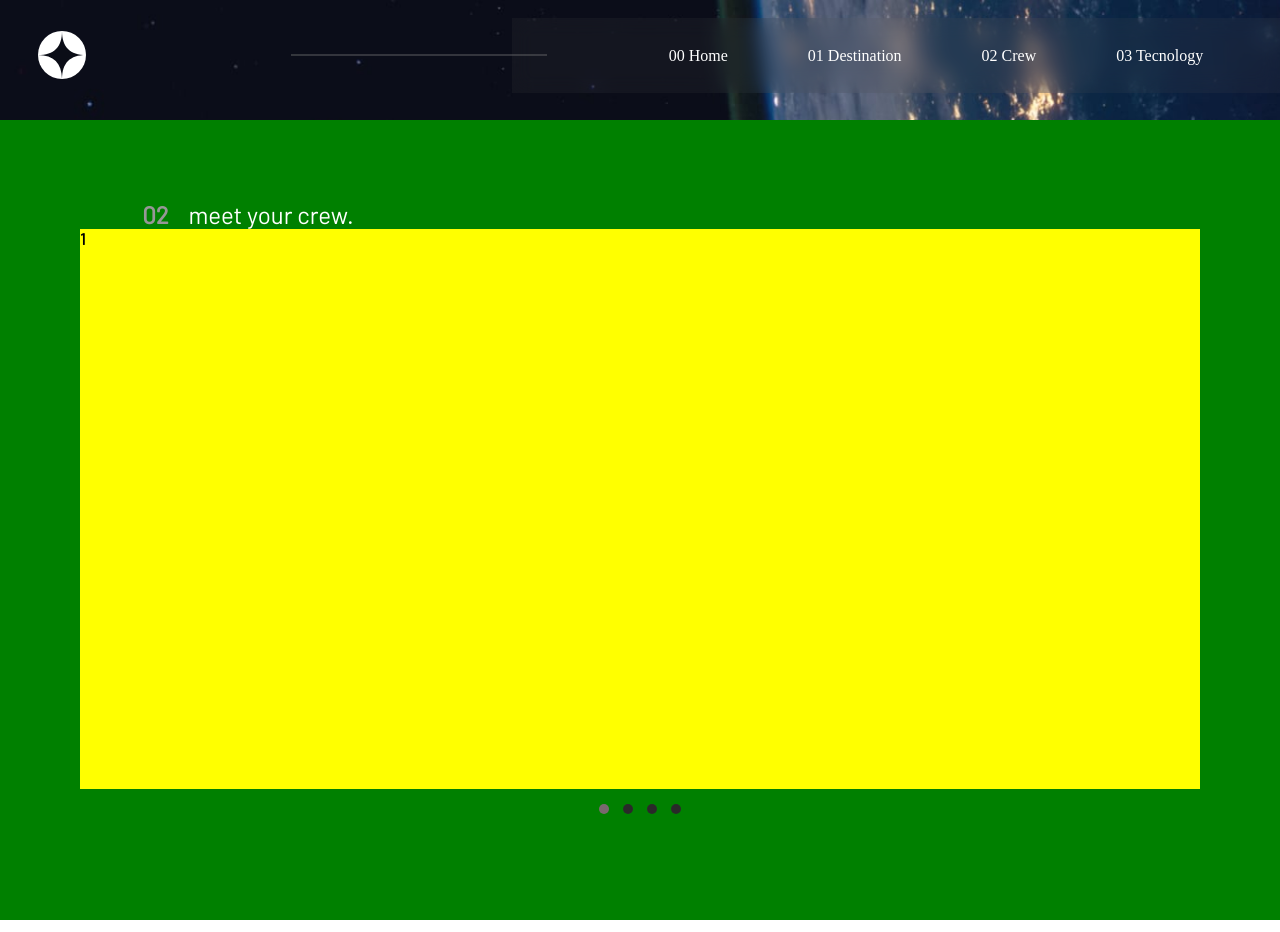
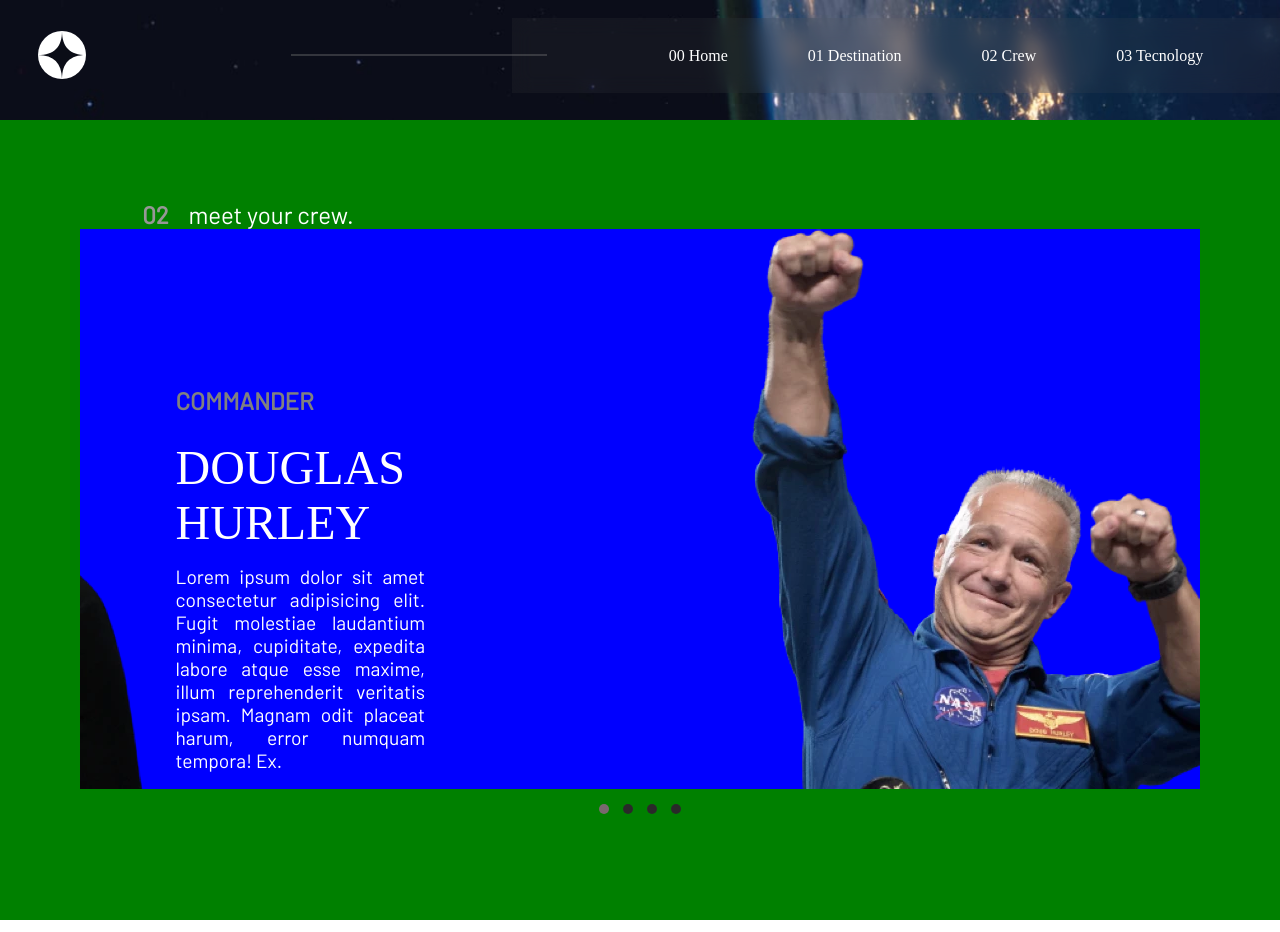
Before and after one commit to lucaslopeslima/space-website, a plain HTML site: page index.html in a window 1280 px wide. Drawn offline with nearby package versions, Linux system fonts and the light colour scheme; a web font is replaced by a local one.

Commit message:
crew done

```diff
--- a/index.html
+++ b/index.html
@@ -92,10 +92,48 @@
                 <h2 class="nav-menu-active-txt"><span>02 </span> meet your crew.</h2>
                 <div class="tecnology-slide">
                     <div class="owl-carousel owl-theme">
-                        <div class="item"><h4>1</h4></div>
-                        <div class="item"><h4>2</h4></div>
-                        <div class="item"><h4>3</h4></div>
-                        <div class="item"><h4>4</h4></div>
+                        <div class="item">
+                            <div class="item-content-wrap">
+                                <div class="item-txt">
+                                    <h3>Commander</h3>
+                                    <h2>Douglas Hurley</h2>
+                                    <p>Lorem ipsum dolor sit amet consectetur adipisicing elit. Fugit molestiae laudantium minima, cupiditate, expedita labore atque esse maxime, illum reprehenderit veritatis ipsam. Magnam odit placeat harum, error numquam tempora! Ex.</p>
+                                </div>
+                                <div class="item-img">
+                                    <img src="assets/crew/image-douglas-hurley.webp" alt="">
+                                </div>
+                            </div><!--item-content-wrap-->
+                        </div>
+                        <div class="item"><div class="item-content-wrap">
+                            <div class="item-txt">
+                                <h3>Mission Specialist</h3>
+                                <h2>mark shuttleworth</h2>
+                                <p>Lorem ipsum dolor sit amet consectetur adipisicing elit. Fugit molestiae laudantium minima, cupiditate, expedita labore atque esse maxime, illum reprehenderit veritatis ipsam. Magnam odit placeat harum, error numquam tempora! Ex.</p>
+                            </div>
+                            <div class="item-img">
+                                <img src="assets/crew/image-mark-shuttleworth.webp" alt="">
+                            </div>
+                        </div><!--item-content-wrap--></div>
+                        <div class="item"><div class="item-content-wrap">
+                            <div class="item-txt">
+                                <h3>pilot</h3>
+                                <h2>victor glover</h2>
+                                <p>Lorem ipsum dolor sit amet consectetur adipisicing elit. Fugit molestiae laudantium minima, cupiditate, expedita labore atque esse maxime, illum reprehenderit veritatis ipsam. Magnam odit placeat harum, error numquam tempora! Ex.</p>
+                            </div>
+                            <div class="item-img">
+                                <img src="assets/crew/image-victor-glover.webp" alt="">
+                            </div>
+                        </div><!--item-content-wrap--></div>
+                        <div class="item"><div class="item-content-wrap">
+                            <div class="item-txt">
+                                <h3>flight engineer</h3>
+                                <h2>anoushen ansari</h2>
+                                <p>Lorem ipsum dolor sit amet consectetur adipisicing elit. Fugit molestiae laudantium minima, cupiditate, expedita labore atque esse maxime, illum reprehenderit veritatis ipsam. Magnam odit placeat harum, error numquam tempora! Ex.</p>
+                            </div>
+                            <div class="item-img">
+                                <img src="assets/crew/image-anousheh-ansari.webp" alt="">
+                            </div>
+                        </div><!--item-content-wrap--></div>
                     </div>
                 </div>
 
--- a/style/main.scss
+++ b/style/main.scss
@@ -377,7 +377,39 @@ main{
             .item{
               width: 100vw;
               height: 70vh;
-              background-color: yellow;
+              /* background-color: yellow; */
+              .item-content-wrap{
+                display: flex;
+                align-items: center;
+                justify-content: space-around;
+                .item-txt{
+                  width: 30%;
+                  color: white;
+                  h3{
+                    color: gray;
+                    text-transform: uppercase;
+                    font-size: 1.5rem ;
+                  }
+                  h2{
+                    font-family: 'Bellefair', serif;
+                    font-weight: 400;
+                    font-size: 3rem;
+                    text-transform: uppercase;
+                    margin-top: 25px;
+                    margin-bottom: 15px;
+                  }
+                  p{
+                    text-align: justify;
+                    font-size: 1.2rem;
+                    width: 65%;
+                  }
+                }
+                .item-img{
+                  max-width: 100%;
+                  height: auto;
+                }
+              }
+
             }
           }
         }
```
Also changed, not shown: style/main.css, 1 other file.
